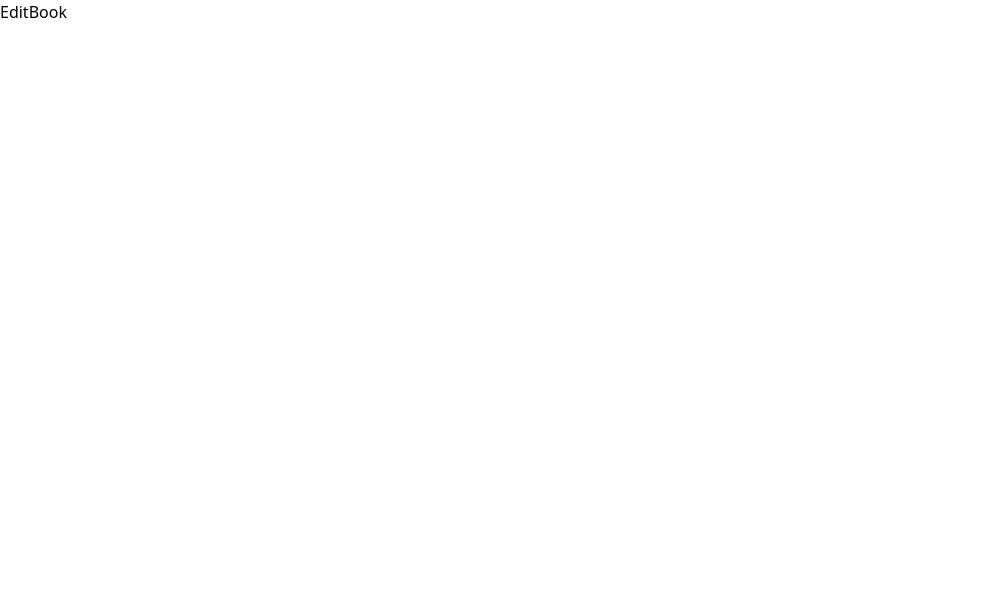
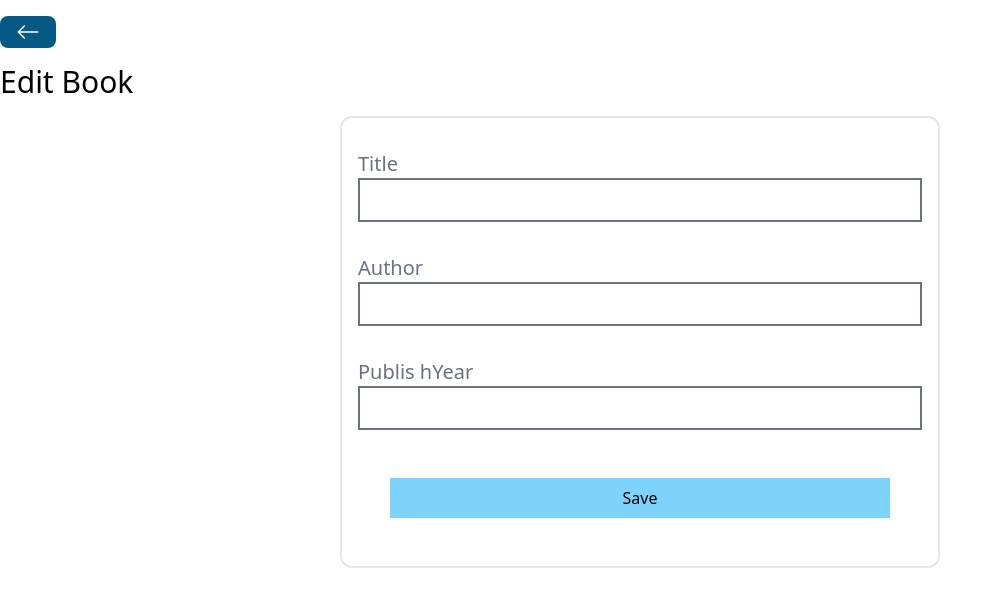
Before and after one commit to andriibeha/bookstore, a React (Vite) app in the folder frontend/: page /books/edit/1 in a window 1280 px wide. Shown: the top 606 px of the page, without its empty margins (0-1003 px from the left). Built offline with nearby package versions, Linux system fonts and the light colour scheme; no server answers.

Commit message:
add edit book

```diff
--- a/frontend/src/pages/EditBook.jsx
+++ b/frontend/src/pages/EditBook.jsx
@@ -1,5 +1,99 @@
+import axios from 'axios'
+import { useEffect, useState } from 'react'
+import { useNavigate, useParams } from 'react-router-dom'
+import BackButton from '../components/BackButton'
+import Spiner from '../components/Spiner'
+
 const EditBook = () => {
-	return <div>EditBook</div>
+	const [title, setTitle] = useState([])
+	const [author, setAuthor] = useState([])
+	const [publishYear, setpublishYear] = useState([])
+	const [loading, setLoading] = useState(false)
+
+	const navigate = useNavigate()
+
+	const { id } = useParams()
+
+	useEffect(() => {
+		setLoading(true)
+
+		axios
+			.get(`http://localhost:5555/books/${id}`)
+			.then(res => {
+				setAuthor(res.data.author)
+				setTitle(res.data.title)
+				setpublishYear(res.data.publishYear)
+				setLoading(false)
+			})
+			.catch(error => {
+				console.log(error)
+				setLoading(false)
+			})
+	}, [id])
+
+	const handleEditBook = () => {
+		const data = {
+			title,
+			author,
+			publishYear,
+		}
+
+		setLoading(true)
+
+		axios
+			.put(`http://localhost:5555/books/${id}`, data)
+			.then(() => {
+				setLoading(false)
+				navigate('/')
+			})
+			.catch(error => {
+				console.log(error)
+				setLoading(false)
+			})
+	}
+	return (
+		<div className='py-4'>
+			<BackButton />
+			<h1 className='text-3xl my-4'>Edit Book</h1>
+
+			{loading ? <Spiner /> : ''}
+			<div className='flex flex-col border-2 vorder-sky-400 rounded-xl w-[600px] p-4 mx-auto'>
+				<div className='py-4'>
+					<label className='text-xl mr-4 text-gray-500'>Title</label>
+					<input
+						type='text'
+						value={title}
+						onChange={e => setTitle(e.target.value)}
+						className='border-2 border-gray-500 px-4 py-2 w-full'
+					/>
+				</div>
+
+				<div className='py-4'>
+					<label className='text-xl mr-4 text-gray-500'>Author</label>
+					<input
+						type='text'
+						value={author}
+						onChange={e => setAuthor(e.target.value)}
+						className='border-2 border-gray-500 px-4 py-2 w-full'
+					/>
+				</div>
+
+				<div className='py-4'>
+					<label className='text-xl mr-4 text-gray-500'>Publis hYear</label>
+					<input
+						type='text'
+						value={publishYear}
+						onChange={e => setpublishYear(e.target.value)}
+						className='border-2 border-gray-500 px-4 py-2 w-full'
+					/>
+				</div>
+
+				<button className='p-2 bg-sky-300 m-8' onClick={handleEditBook}>
+					Save
+				</button>
+			</div>
+		</div>
+	)
 }
 
 export default EditBook
```
